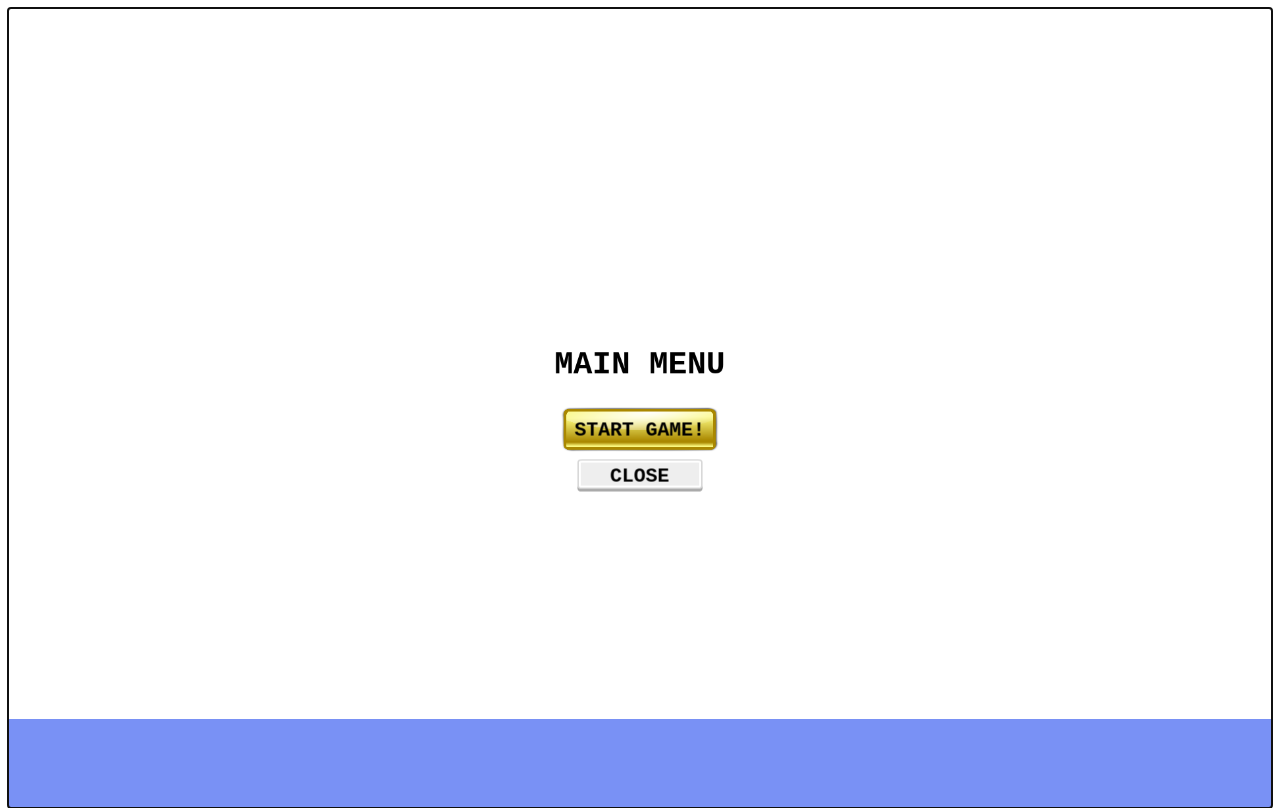
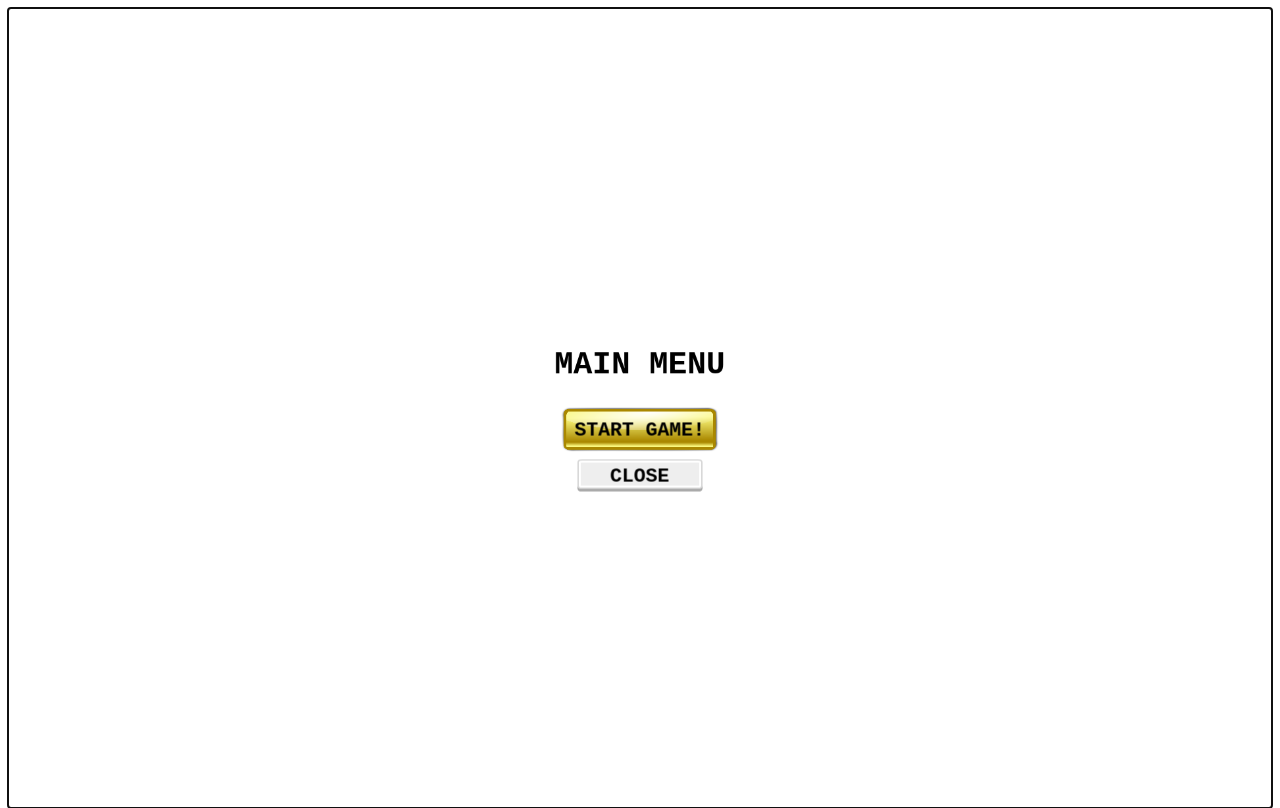
Before and after one commit to Nintoryan/SnakeGame, a plain HTML site: page index.html in a window 1280 px wide. Drawn offline with Linux system fonts and the light colour scheme; animation ran at ten frames a second.

Commit message:
new color

```diff
--- a/index.html
+++ b/index.html
@@ -15,6 +15,6 @@
   <script src="game.js"></script>
 </head>
 <body>
-  <div id="phaser-example" class="focusable" style="margin: 0; text-align: center; background-color: #7991F5;"></div>
+  <div id="phaser-example" class="focusable" style="margin: 0; text-align: center; background-color: #ffffff;"></div>
   <div id="divlog"></div>
 </body>
```
